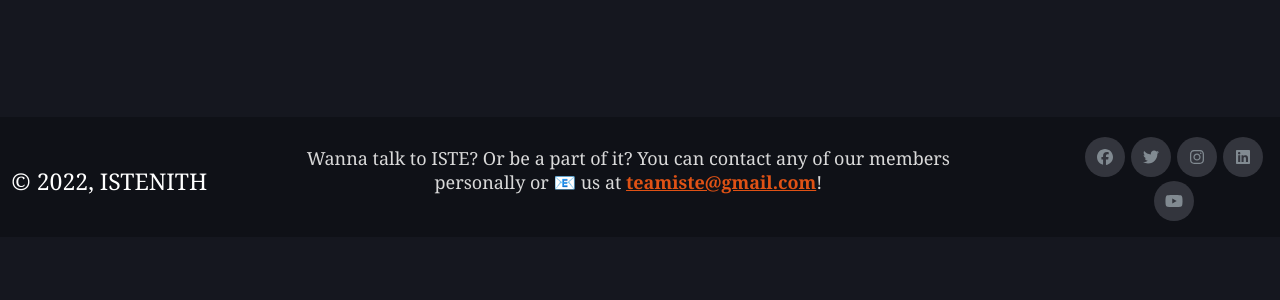
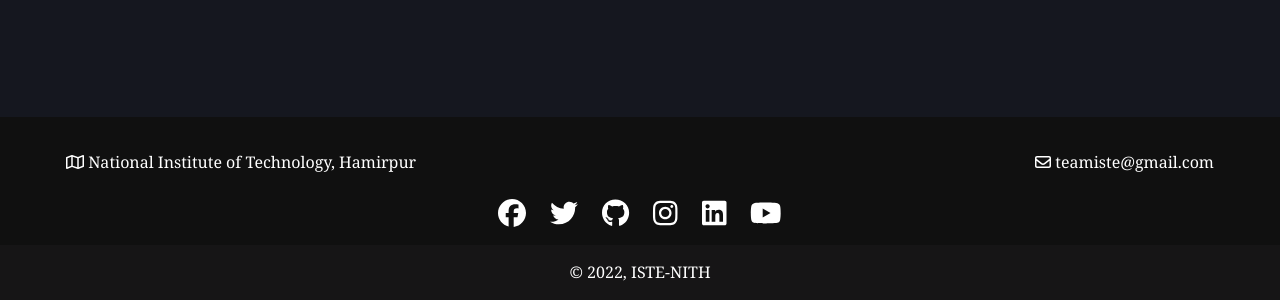
Before and after one commit to Deepak91168/iste_website-1, a Gatsby site: page /events in a window 1280 px wide. Shown: the part 4850-5150 px from the top of the page. Before the commit the page ends 5087 px from the top, so only its background shows below. Built offline with nearby package versions, Linux system fonts and the light colour scheme; Gatsby itself is replaced by a stand-in of ours; some packages are replaced by stand-ins of ours; what typography-theme-fairy-gates would draw is missing.

Commit message:
modified colours added new footer

```diff
--- a/src/components/footer.jsx
+++ b/src/components/footer.jsx
@@ -11,221 +11,131 @@ import {
 } from '@fortawesome/free-brands-svg-icons'
 import { Link } from 'gatsby'
 import styled from 'styled-components'
+import { faEnvelope, faMap } from '@fortawesome/free-regular-svg-icons'
 
 const Footer = styled.div`
-  .site-footer {
-    background-color: #0F1117;
-    padding: 20px 0 12px;
-    font-size: 15px;
-    line-height: 24px;
-    color: #737373;
+.container{
+  background-color: #101010;
+  padding-top: 2rem;
+  .contact-row{
+    margin: 0rem 4rem 0rem 4rem;
+    display:flex;
+    justify-content:space-between;
+    align-items:center;
+    font-size: 1rem;
+    a{
+      font-weight: medium;
+      padding: 2px;
     }
-  .row {
+    a:hover{
+      /* font-weight: bold; */
+      color: rgba(108, 50, 224, 0.8);
+      transition: 0.2s ease-in-out;
+    }s
+  }
+  a{
+    text-decoration: none;
+    color: white;
+
+  }
+  .social-icons{
+    list-style: none;
     display: flex;
-    justify-content: space-around;
+    justify-content: center;
     align-items: center;
+    margin-top: 0.25rem;
+    li{
+      display: flex;
+      justify-content: center;
+      align-items: center;
+      padding: 0.5rem;
+      margin: 0.25rem;
+      FontAwesomeIcon{
+        color: black;
       }
-  .site-footer .social-icons {
-    text-align: center;
-    width: 28%;
-    float: right;
-    align-items: center;
+      .main-icon{
+        font-size: 28px;
+      }
+      .main-icon:hover{
+        transition: 0.25s ease-in-out;
+        color: rgba(108, 50, 224, 0.99);
+      }
     }
 
-  .site-footer .social-icons a {
-    width: 40px;
-    height: 40px;
-    line-height: 40px;
-    margin-left: 6px;
-    margin-right: 0;
-    border-radius: 100%;
-    background-color: #33353d;
+  }
+  .social-icons:hover{
+    cursor: pointer;
+    transition: 0.3s ease-in-out;
+    background-color: #161516;
+    border-radius: 10px;
+  }
+  .copyright{
+    background-color: #161516;
+    padding: 1rem;
+    color: white;
+    display: flex;
+    justify-content: center;
     align-items: center;
+    font-size: medium;
+  }
 }
 
-  .copyright-text {
-    width: 28%;
-    font-size: 23px;
-    color: #fff;
-    text-align: center;
-    /* float: left; */
-  }
-
-  .site-footer .text {
-    font-size: 18px;
-    width: 100%;
-    padding-left: 4%;
-    padding-right: 4%;
-    text-align: center;
-    color: #d9d9d9;
-  }
-
-  @media (max-width: 991px) {
-    .site-footer [class^='col-'] {
-      margin-bottom: 30px;
-    }
-  }
-  @media (max-width: 767px) {
-    .site-footer {
-      padding-bottom: 0;
-    }
-    .row {
-      display: block;
-    }
-    .site-footer .copyright-text {
-      text-align: center;
-      width: 100%;
-      margin-left: 0;
-    }
-    .site-footer .copyright-text .text {
-      font-size: 15px;
-      width: auto;
-      text-align: center;
-    }
-  }
-  .social-icons {
-    padding-left: 0;
-    margin-bottom: 0;
-    list-style: none;
-  }
-  .social-icons li {
-    display: inline-block;
-    margin-bottom: 4px;
-  }
-  .social-icons li.title {
-    margin-right: 15px;
-    text-transform: uppercase;
-    color: #96a2b2;
-    font-weight: 700;
-    font-size: 13px;
-  }
-  .social-icons a {
-    background-color: #eceeef;
-    color: #818a91;
-    font-size: 16px;
-    display: inline-block;
-    line-height: 44px;
-    width: 44px;
-    height: 44px;
-    text-align: center;
-    margin-right: 8px;
-    border-radius: 100%;
-    -webkit-transition: all 0.225s linear;
-    -o-transition: all 0.225s linear;
-    transition: all 0.225s linear;
-  }
-  .social-icons a:active,
-  .social-icons a:focus,
-  .social-icons a:hover {
-    color: #fff;
-    background-color: #29aafe;
-  }
-  .social-icons.size-sm a {
-    line-height: 34px;
-    height: 34px;
-    width: 34px;
-    font-size: 14px;
-  }
-  .social-icons a.facebook:hover {
-    background-color: #007bb6;
-    transform: scale(1.1, 1.1);
-  }
-  .social-icons a.Youtube:hover {
-    background-color: #ea4c89;
-    transform: scale(1.1, 1.1);
-  }
-  .social-icons a.twitter:hover {
-    background-color: #00aced;
-    transform: scale(1.1, 1.1);
-  }
-  .social-icons a.linkedin:hover {
-    transform: scale(1.1, 1.1);
-    background-color: #007bb6;
-  }
-  .social-icons a.instagram:hover {
-    background-color: #ea4c89;
-    transform: scale(1.1, 1.1);
-  }
-  @media (max-width: 767px) {
-    .site-footer {
-      background-color: #26272b;
-      min-height: 110px;
-      font-size: 15px;
-      line-height: 24px;
-      overflow: hidden;
-      color: #737373;
-      padding-bottom: 10px;
-    }
-    .site-footer .social-icons {
-      width: 100%;
-      margin-top: 10px;
-      display: flex;
-      justify-content: space-evenly;
-      padding-right: 20%;
-      padding-left: 20%;
-    }
-  }
 `
-
 const footer = () => {
   return (
     <Footer>
       <footer className='site-footer'>
-        <div className='container'>
-          <div className='row'>
-            <div className='copyright-text'>
-              © {new Date().getFullYear()}, ISTENITH{' '}
+        <div className="container">
+          <div className="contact-row">
+            <a href='https://www.google.com/maps/place/National+Institute+of+Technology,+Hamirpur+(NIT+-+Hamirpur)/@31.7084291,76.5273526,17z/data=!3m1!4b1!4m5!3m4!1s0x3904d5487e12c4a1:0x395f92d3a202a7d0!8m2!3d31.7084291!4d76.5273526'><div className="location"><FontAwesomeIcon icon={faMap} size='1x' /> National Institute of Technology, Hamirpur</div></a>
+            <a href='mailto:teamiste@gmail.com'><div className="email"><FontAwesomeIcon icon={faEnvelope} size='1x' /> teamiste@gmail.com</div></a>
           </div>
-            <p className='text'>
-              Wanna talk to ISTE? Or be a part of it? You can contact any of our
-              members personally or 📧 us at{' '}
-              <strong>
-                <a
-                  style={{ color: '#E05215' }}
-                  href='mailto:teamiste@gmail.com'
-                >
-                  teamiste@gmail.com
-                </a>
-              </strong>
-              !
-            </p>
-
-            <ul className='social-icons'>
+          <div className="social-icons">
             <li>
               <Link
-                  className='facebook'
+                className='main-icon'
                 to='https://www.facebook.com/teamistenith/'
               >
                 <FontAwesomeIcon icon={faFacebook} size='1x' />
               </Link>
             </li>
             <li>
-                <Link className='twitter' to='https://twitter.com/istenith'>
+              <Link className='main-icon' to='https://twitter.com/istenith'>
                 <FontAwesomeIcon icon={faTwitter} size='1x' />
               </Link>
             </li>
             <li>
               <Link
-                  className='instagram'
+                className='main-icon'
+                to='https://github.com/istenith'
+              >
+                <FontAwesomeIcon icon={faGithub} size='1x' />
+              </Link>
+            </li>
+            <li>
+              <Link
+                className='main-icon'
                 to='https://www.instagram.com/teamistenith/?hl=en'
               >
                 <FontAwesomeIcon icon={faInstagram} size='1x' />
               </Link>
             </li>
             <li>
-                <Link className='linkedin'  to='#'>
+              <Link className='main-icon' to='#'>
                 <FontAwesomeIcon icon={faLinkedin} size='1x' />
               </Link>
             </li>
             <li>
               <Link
-                  className='Youtube'
+                className='main-icon'
                 to='https://www.youtube.com/channel/UCIC-jhIbxXkcDxyQtJ3OKkQ'
               >
                 <FontAwesomeIcon icon={faYoutube} size='1x' />
               </Link>
             </li>
-            </ul>
+          </div>
+          <div className="copyright">
+            © {new Date().getFullYear()}, ISTE-NITH{' '}
           </div>
         </div>
       </footer>
--- a/src/components/header.jsx
+++ b/src/components/header.jsx
@@ -11,31 +11,34 @@ import ISTE_Logo from '../images/iste_logo_hollow.svg'
 import Bounce from 'react-reveal/Bounce'
 
 const StyledLink = styled(Link)`
-  display: block;
   width: 80%;
-  font-size: 2vw;
+  font-size: 1.8vw;
   text-decoration: none;
   color: white;
-  padding: 2%;
+  padding: 1.8%;
   border-bottom: 1px solid rgba(255, 255, 255, 0.05);
   cursor: pointer;
   transition: all 0.3s ease;
   position: relative;
   display: inline-block;
-  transition: all 0.3s ease;
+  border-radius: 10px 10px 0px 0px;
+  /* border: 1px solid white; */
+  /* border:1px solid white; */
   @media screen and (max-width:1356px){
     font-size:40px;
   }
   &::before {
-    position: absolute;
+    /* position: absolute;
     content: ' ';
     z-index: -1;
     width: 25%;
     top: 50%;
     left: -15%;
-    height: 2px;
-    background: #E05215;
-    transition: all 0.3s ease;
+    height: 1px;
+    /* background:#161516; */
+    /* background: #E05215; */
+    background: rgba(108, 50, 224, 0.3);
+    transition: all 0.3s ease; */
   }
 
   &:hover:before {
@@ -43,8 +46,10 @@ const StyledLink = styled(Link)`
   }
   transition: 0.2s;
   &:hover {
-    color: #fff;
-    background: #E0521550;
+    /* background: #E0521550; */
+    /* background:#161516; */
+    background: rgba(22, 21, 22, 0.8);
+    border-bottom: 0.5px solid rgba(108, 50, 224, 0.6);
     color: #fff;
   }
 `
@@ -54,12 +59,15 @@ const Navmenu = styled.div`
   left: 0;
 `
 const Menu = styled.div`
-  width: 50vw;
+  font-size: 1vw;
+  width: 40vw;
   height: 100vh;
   left:0;
-  z-index: +999;
-  backdrop-filter: blur(50px);
-  box-shadow: 0 30px 40px rgba(0,0,0,1);
+  z-index: 99;
+  /* border: 2px solid white; */
+  background-color: rgba(22, 21, 22, 0.7);
+  backdrop-filter: blur(10px);
+  /* box-shadow: 0 30px 40px rgba(0,0,0,1); */
   @media screen and (max-width:700px){
     width: 100vw;
   }
@@ -123,7 +131,7 @@ z-index:-1;
 const Navbar = () => {
   const [isOpen, setOpen] = useState(false)
 
-  function clicked(){
+  function clicked() {
     setOpen(!isOpen)
   }
 
@@ -150,7 +158,7 @@ const Navbar = () => {
               <StyledLink
                 to='/'
                 activeClassName='active'
-                activeStyle={{ fontWeight: 'bold', color: '#E05215' }}
+                activeStyle={{ fontWeight: 'bold', color: 'rgba(108, 50, 224, 0.7)' }}
               >
                 Home
               </StyledLink>
@@ -159,7 +167,7 @@ const Navbar = () => {
               <StyledLink
                 to='/projects'
                 activeClassName='active'
-                activeStyle={{ fontWeight: 'bold', color: '#E05215' }}
+                activeStyle={{ fontWeight: 'bold', color: 'rgba(108, 50, 224, 0.7)' }}
               >
                 Blog
               </StyledLink>
@@ -168,7 +176,7 @@ const Navbar = () => {
               <StyledLink
                 to='/events'
                 activeClassName='active'
-                activeStyle={{ fontWeight: 'bold', color: '#E05215' }}
+                activeStyle={{ fontWeight: 'bold', color: 'rgba(108, 50, 224, 0.7)' }}
               >
                 Events
               </StyledLink>
@@ -186,7 +194,7 @@ const Navbar = () => {
               <StyledLink
                 to='/members'
                 activeClassName='active'
-                activeStyle={{ fontWeight: 'bold', color: '#E05215' }}
+                activeStyle={{ fontWeight: 'bold', color: 'rgba(108, 50, 224, 0.7)' }}
               >
                 Members
               </StyledLink>
@@ -195,7 +203,7 @@ const Navbar = () => {
               <StyledLink
                 to='/#about'
                 activeClassName='active'
-                activeStyle={{ fontWeight: 'bold', color: '#E05215' }}
+                activeStyle={{ fontWeight: 'bold', color: 'rgba(108, 50, 224, 0.7)' }}
               >
                 About
               </StyledLink>
@@ -227,7 +235,7 @@ const Navbar = () => {
     <div className='Navbar' style={{ zIndex: '+1000' }}>
       <span className='nav-logo'>
         <Link style={{ textDecoration: 'none', color: 'white' }} to='/'>
-          {!isOpen ? <ImgLogo src={ISTE_Logo} />:<></>}
+          {!isOpen ? <ImgLogo src={ISTE_Logo} /> : <></>}
         </Link>
       </span>
       <Hamburger
--- a/src/pages/events.js
+++ b/src/pages/events.js
@@ -46,7 +46,7 @@ const Container = styled.div`
       margin: 10px, 10px, 10px, 10px;
     }
     .Image {
-      background: #E3622A;
+      background: rgba(108, 50, 224, 0.55);
       border-radius:20px;
       z-index: 2;
       flex:none;
@@ -76,7 +76,7 @@ const Container = styled.div`
     }
   }
   .EventContent {
-    background: #EA895F70;
+    background: rgba(108, 50, 224, 0.45);
     border-radius: 20px;
     padding:20px;
     margin-left:-3px;
--- a/src/pages/projects.js
+++ b/src/pages/projects.js
@@ -9,7 +9,8 @@ import "aos/dist/aos.css";
 
 
 const Search = styled.input`
-  background: #EA895F70;
+  /* background: #EA895F70; */
+  background: rgba(108, 50, 224, 0.2);
   padding: 1rem;
   width: 50%;
   height: 35px;
@@ -18,7 +19,7 @@ const Search = styled.input`
   color: white;
   font-family: Roboto;
   transition : 0.2s ease-in;
-  border: 1px solid #EA895F;
+  border: 1px solid rgba(108, 50, 224, 0.4);
   &:focus, &:hover{
     box-shadow: none;
     background: rgba(108, 50, 224, 0.3);
```
Also changed, not shown: src/components/about.js (+6 -3 lines), src/components/card.js (+8 -3 lines), src/components/members.js (+6 -6 lines), src/pages/gallery.js (+6 -2 lines). Lines whose indentation alone changed are shown as unchanged.
